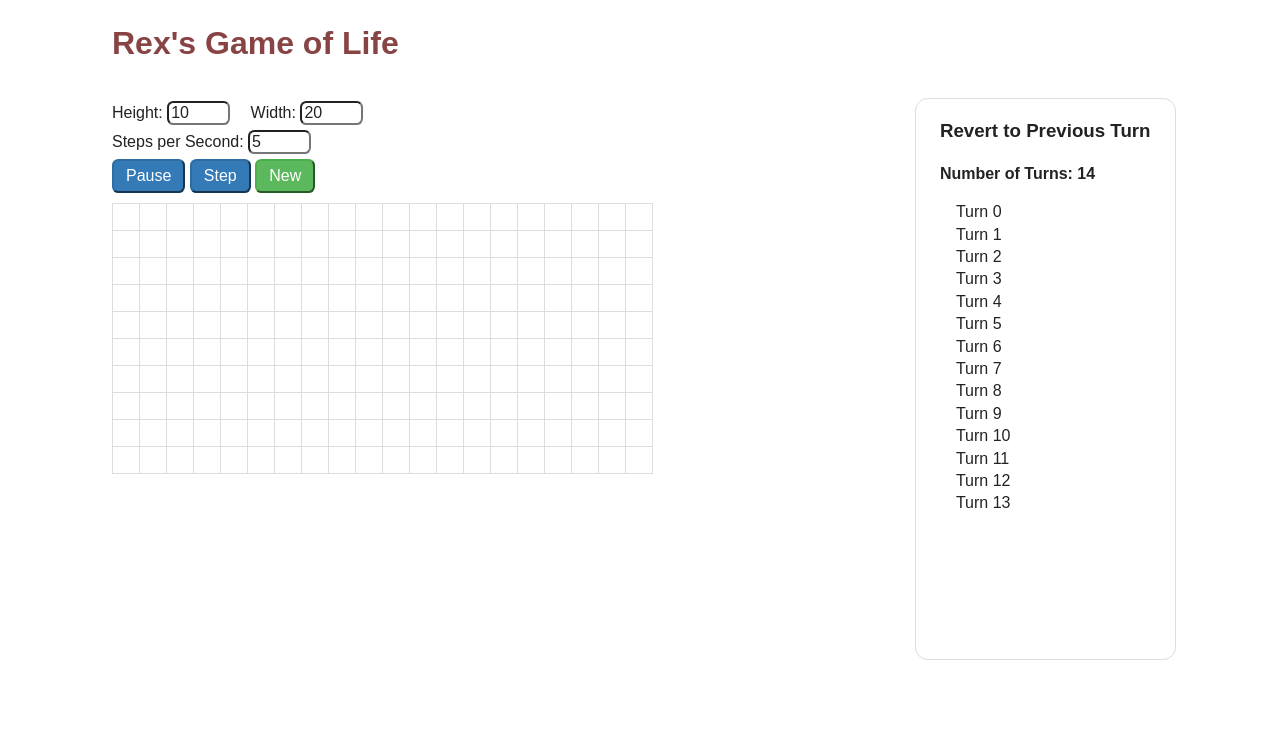
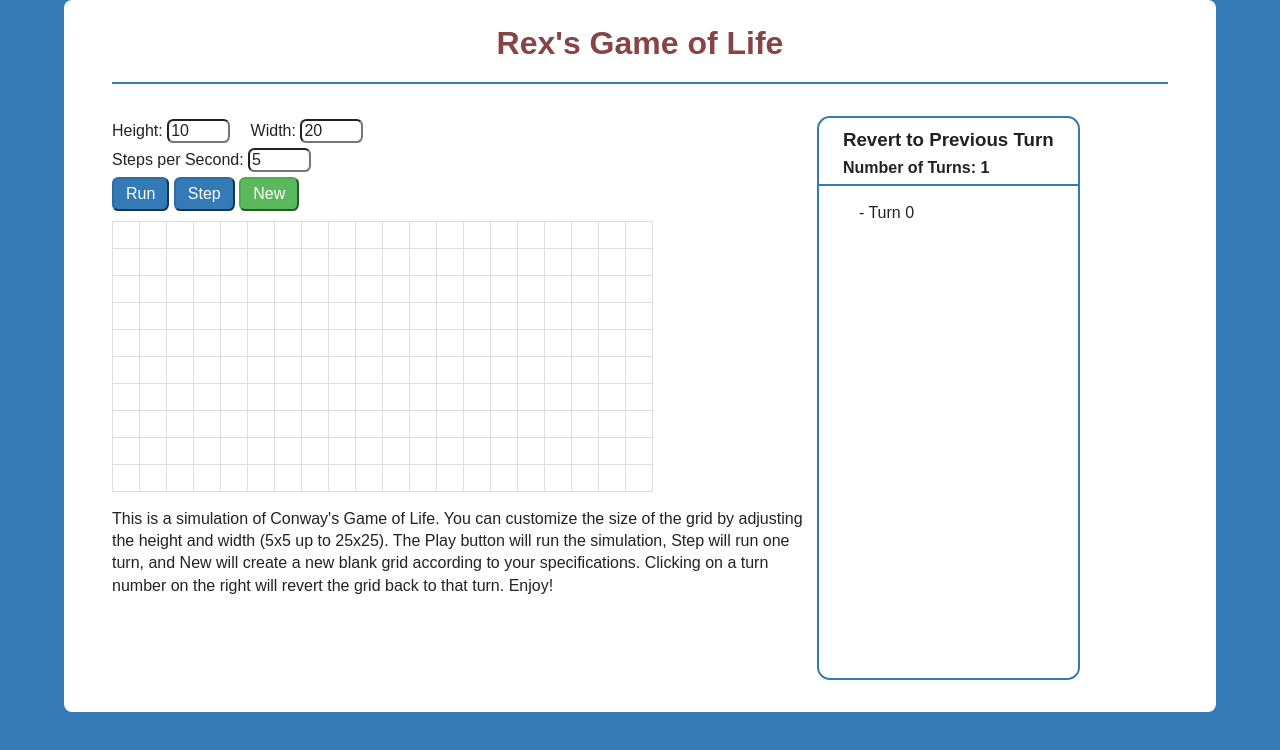
Before and after one commit to rcr929/Life, a website: page app/index.html at #/view1 in a window 1280 px wide. Both pictures are taken after a click on the button "Run". Drawn offline with Linux system fonts and the light colour scheme.

Commit message:
adding finishing touches to design

```diff
--- a/app/app.css
+++ b/app/app.css
@@ -1,20 +1,35 @@
 /* app css stylesheet */
+
+body{
+  background-color: #337ab7;
+}
+.foreground{
+  background-color: white;
+  margin: 0 4em;
+  padding: 0 3em;
+  border-radius: .5em;
+  overflow: auto;
+  min-height: 640px;
+}
 
 .game {
   margin-top: 1em;
-  margin-left: 7em;
 }
 .md-4 {
-  margin-left: 2em;
   float: left;
 }
 .md-8 {
   width: 66%;
+  min-width: 660px;
+  margin-right: 0.5em;
   float: left;
 }
 .game h1 {
   color: #844;
+  padding-bottom: .5em;
   margin-bottom: 1em;
+  text-align: center;
+  border-bottom: solid 2px #337ab7;
 }
 
 .settings {
@@ -67,19 +82,22 @@ table#board td.die {
 }
 
 .oldTurns {
-  padding: 0 1.5em;
-  border: solid 1px #ddd;
+  border: solid 2px #337ab7;
   border-radius: .8em;
   height: 35em;
-
+  margin-bottom: 2em;
+}
+.oldTurns .historyInfo {
+  padding: .3em 1.5em;
+  border-bottom: solid 2px #337ab7;
+}
+.oldTurns h3 {
+  margin: .2em 0;
 }
 .oldTurns .steps {
   overflow-y: scroll;
   max-height: 27em;
 }
-.oldTurns ul {
-  margin-left: -1.5em;
-}
 .oldTurns li {
   list-style-type: none;
   cursor: pointer;
--- a/app/index.html
+++ b/app/index.html
@@ -13,7 +13,7 @@
 </head>
 <body>
 
-  <div ng-view></div>
+  <div ng-view class="foreground"></div>
 
   <script src="bower_components/angular/angular.js"></script>
   <script src="bower_components/angular-route/angular-route.js"></script>
--- a/app/view1/view1.html
+++ b/app/view1/view1.html
@@ -2,11 +2,12 @@
 	<h1>Rex's Game of Life</h1>
 	<div class="md-8">
 		<div class="settings">
-			<div class="spec">Height: </div><input type="number" min="5" max="30" ng-model="height" />
-			<div class="spec">Width: </div><input type="number" min="5" max="30" ng-model="width" /><br>
+
+			<div class="spec">Height: </div><input type="number" min="5" max="25" ng-model="height" />
+			<div class="spec">Width: </div><input type="number" min="5" max="25" ng-model="width" /><br>
 			<div class="spec">Steps per Second: </div><input type="number" min="1" max="50" ng-model="stepsPerSecond" /><br>
 			<button ng-click="runGame()" class="btn-primary">{{runState}}</button>
-			<button ng-click="next()" class="btn-primary">Step</button>
+			<button ng-click="step()" class="btn-primary">Step</button>
 			<button ng-click="newGame()" class="btn-success">New</button>
 		</div>
 		<table id="board">
@@ -17,13 +18,15 @@
 		        </td>
 		    </tr>
 		</table>
-
+	  	<p>This is a simulation of Conway's Game of Life. You can customize the size of the grid by adjusting the height and width (5x5 up to 25x25). The Play button will run the simulation, Step will run one turn, and New will create a new blank grid according to your specifications.  Clicking on a turn number on the right will revert the grid back to that turn. Enjoy!</p>
 	</div>
 	<div class="md-4 oldTurns">
-		<h3>Revert to Previous Turn</h3>
-		<span><strong>Number of Turns: {{history.length}}</strong></span>
+		<div class="historyInfo">
+			<h3>Revert to Previous Turn</h3>
+			<span><strong>Number of Turns: {{history.length}}</strong></span>
+		</div>
 		<ul class="steps">
-			<li ng-repeat="step in history" ng-click="$parent.step($index)">Turn {{$index}}</li>
+			<li ng-repeat="step in history" ng-click="$parent.revert($index)">- Turn {{$index}}</li>
 		</ul>
 	</div>
 </div>
--- a/app/view1/view1.js
+++ b/app/view1/view1.js
@@ -34,12 +34,28 @@ angular.module('myApp.view1', ['ngRoute'])
         $scope.board = computeNext($scope.board);
     };
 
-    $scope.step = function (index) {
+    $scope.step = function () {
+    	if ($scope.runState == "Pause") {
+    		$scope.runState = "Run";
+    		$interval.cancel(stop);
+    	}
+    	$scope.next();
+    };
+
+    $scope.revert = function (index) {
+    	if ($scope.runState == "Pause") {
+    		$scope.runState = "Run";
+    		$interval.cancel(stop);
+    	}
         $scope.board = $scope.history[index];
         $scope.history = $scope.history.slice(0, index);
     };
 
     $scope.toggle = function (row, cell) {
+    	if ($scope.runState == "Pause") {
+    		$scope.runState = "Run";
+    		$interval.cancel(stop);
+    	}
     	$scope.history = [];
         $scope.board[row][cell] = !$scope.board[row][cell];
     };
@@ -74,12 +90,22 @@ angular.module('myApp.view1', ['ngRoute'])
 
     function computeNext(board) {
         var newBoard = [];
+        var totalAlive = 0;
         for (var r = 0 ; r < board.length ; r++) {
             var newRow = [];
             for (var c = 0 ; c < board[r].length ; c++) {
-                newRow.push(willLive(board, r, c) || newCell(board, r, c));
+            	var cell = (willLive(board, r, c) || newCell(board, r, c));
+                newRow.push(cell);
+
+                if (cell) {totalAlive++;}
             }
             newBoard.push(newRow);
+        }
+        if (totalAlive == 0){
+        	if ($scope.runState == "Pause") {
+	    		$scope.runState = "Run";
+	    		$interval.cancel(stop);
+	    	}
         }
         return newBoard;
     }
```
